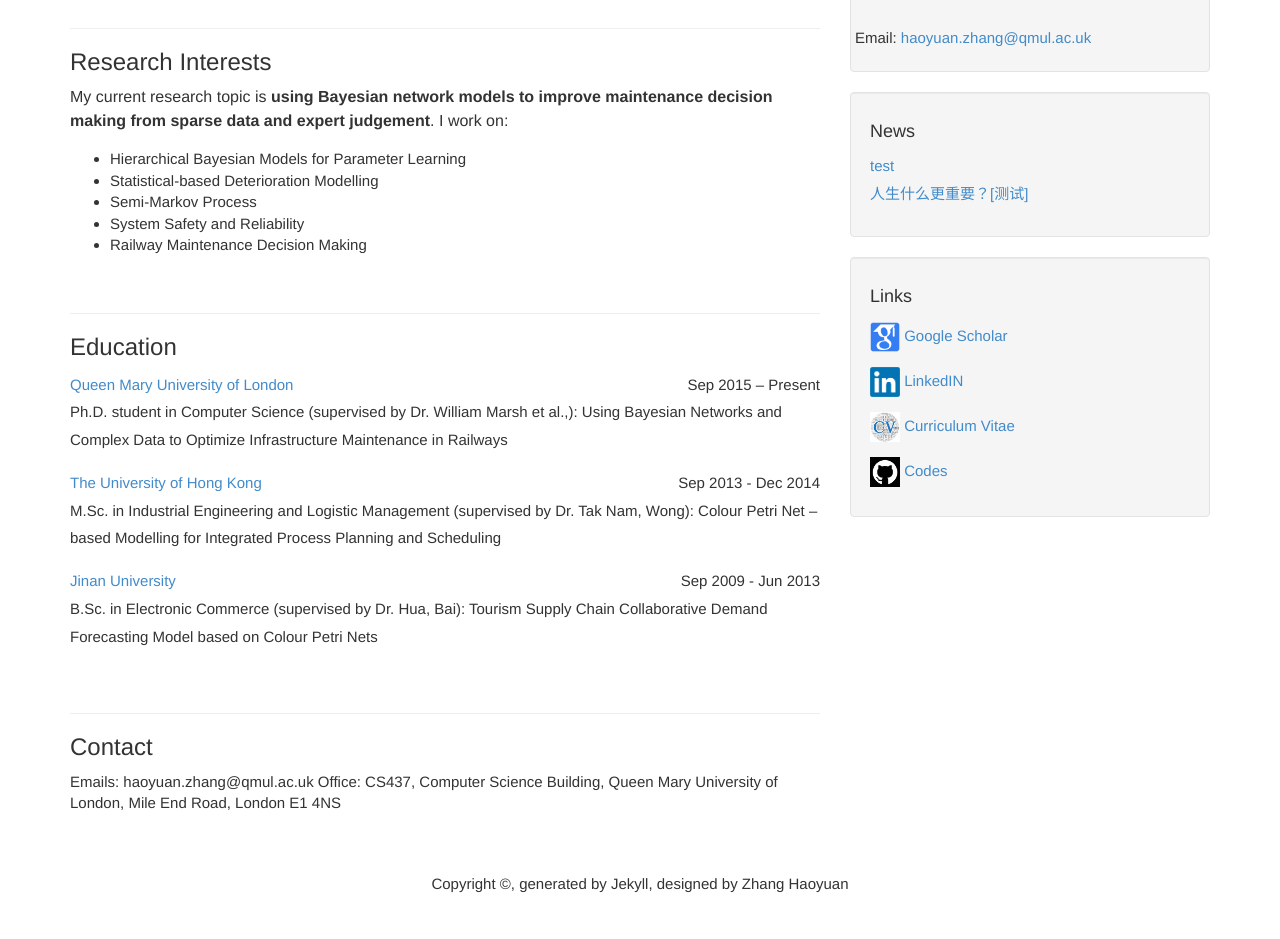
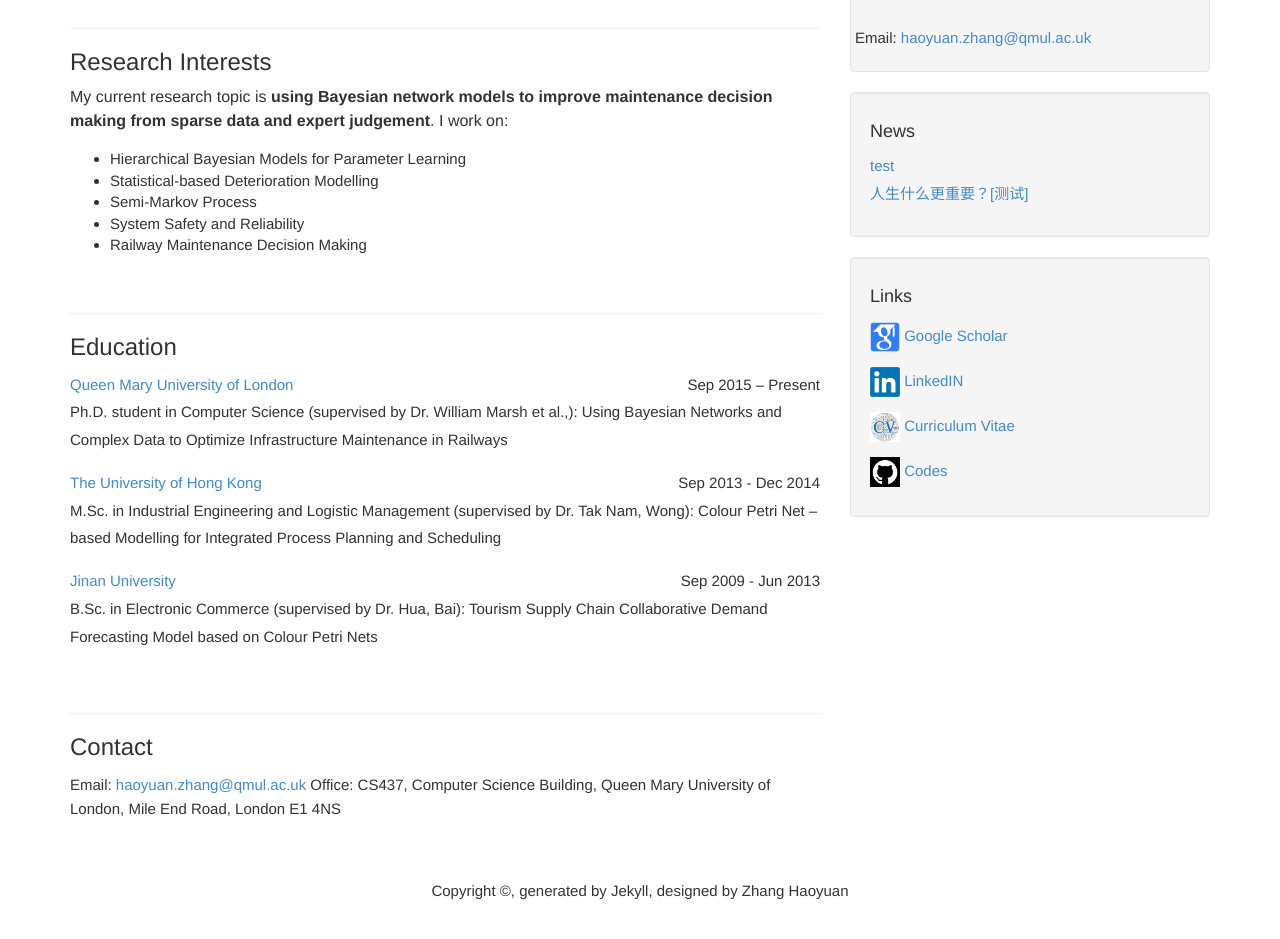
Before and after one commit to july0905/haoyuanzhang1990.github.io, a Jekyll site: the page built from index.html, in a window 1280 px wide and 1235 px high, cut to the strip 284-1223 px from the top of the window. Built offline with Jekyll 4.4.1, drawn with Linux system fonts in a browser that asks for light colours; the list of posts is cut into pages by our own code; some of the changed lines change nothing that is shown.

Commit message:
Update index.html

```diff
--- a/index.html
+++ b/index.html
@@ -72,5 +72,5 @@ Railway Maintenance Decision Making
 
 <hr>
 <h3>Contact</h3>
-Emails: haoyuan.zhang@qmul.ac.uk
+Email: <a href="mailto:haoyuan.zhang@qmul.ac.uk">haoyuan.zhang@qmul.ac.uk</a>
 Office: CS437, Computer Science Building, Queen Mary University of London, Mile End Road, London  E1 4NS
```
